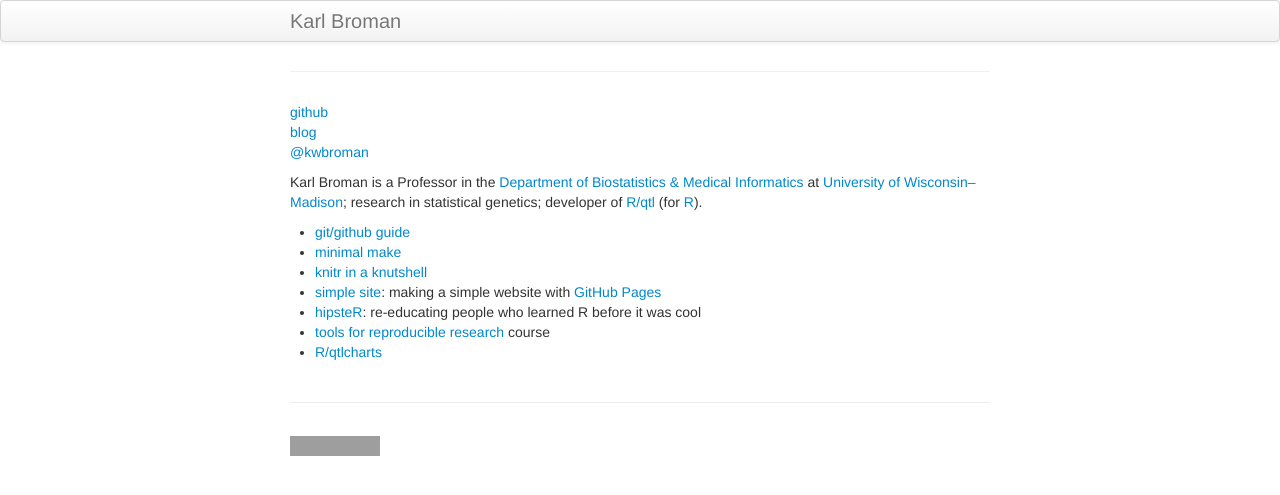
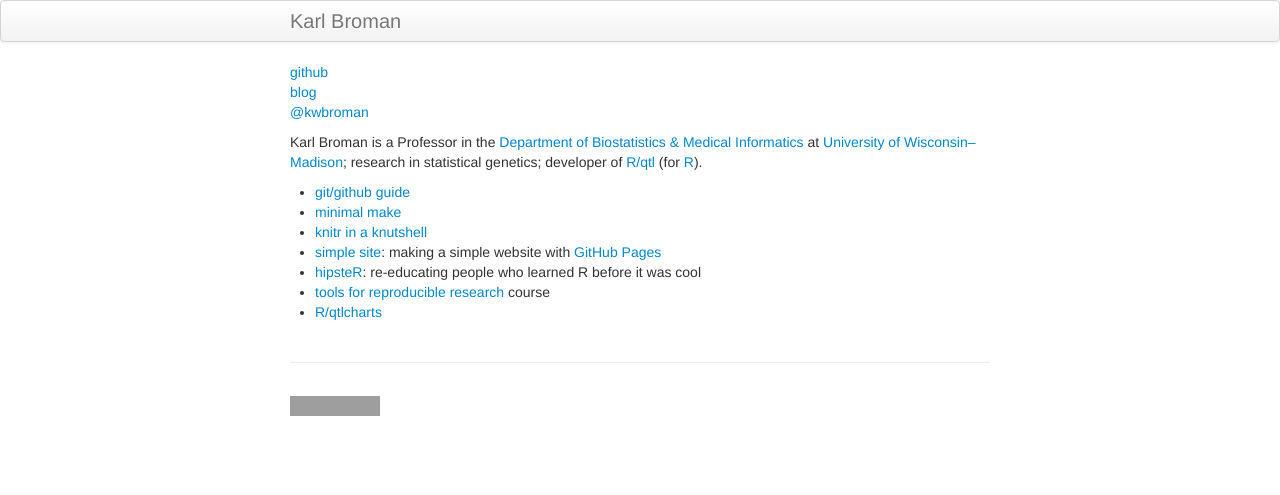
Before and after one commit to kbroman/kbroman.github.io, a Jekyll site: the page built from index.md, in a window 1280 px wide. Shown: the top 495 px of the page. Built offline with Jekyll 4.4.1, drawn with Linux system fonts in a browser that asks for light colours; grey boxes are pictures that could not be loaded.

Commit message:
Remove header from frontpage _includes

```diff
--- a/_includes/themes/twitter/frontpage.html
+++ b/_includes/themes/twitter/frontpage.html
@@ -1,6 +1,3 @@
-<div class="page-header">
-</div>
-
 <div class="row-fluid">
   <div class="span12">
     {{ content }}
```
